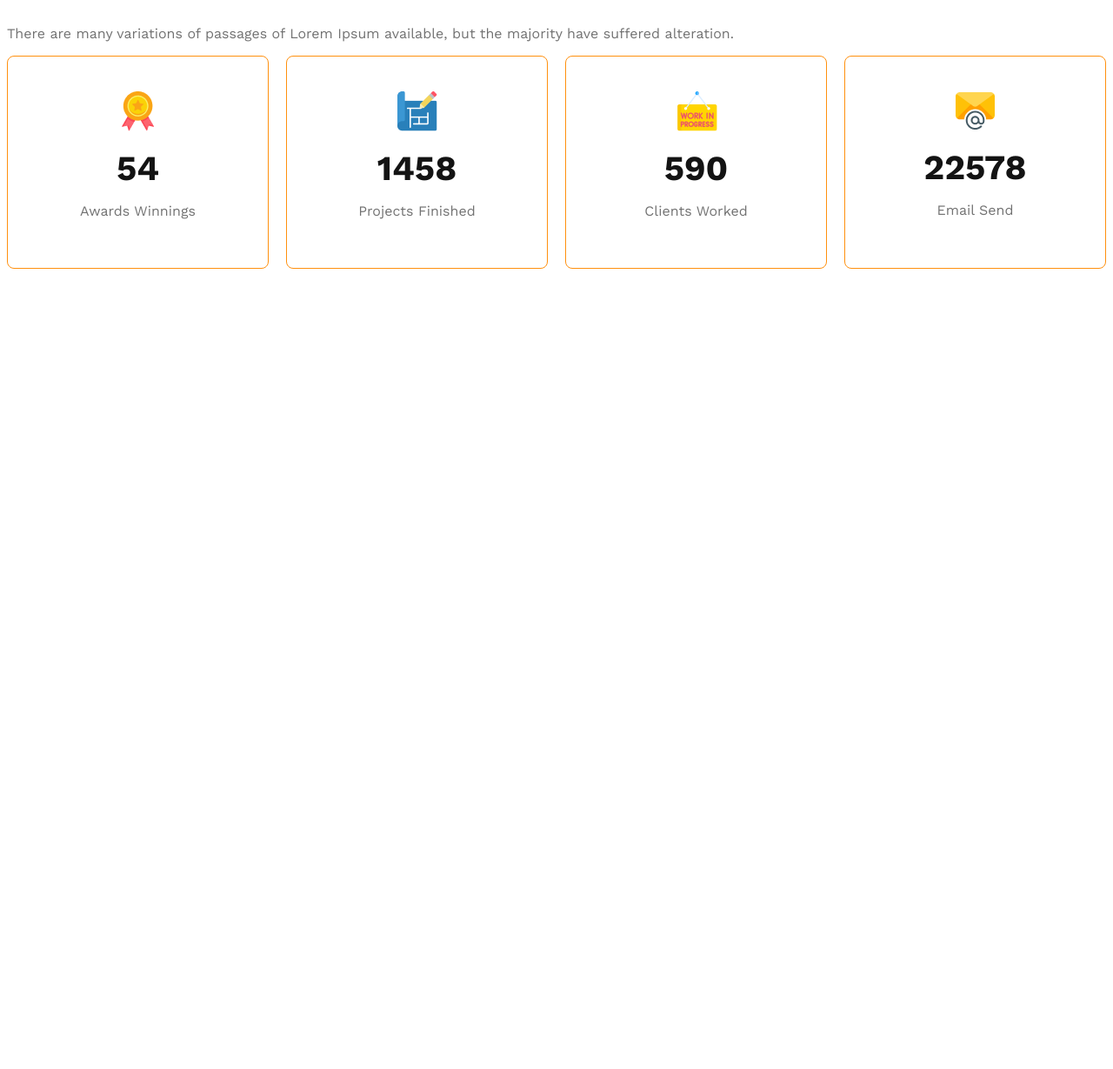
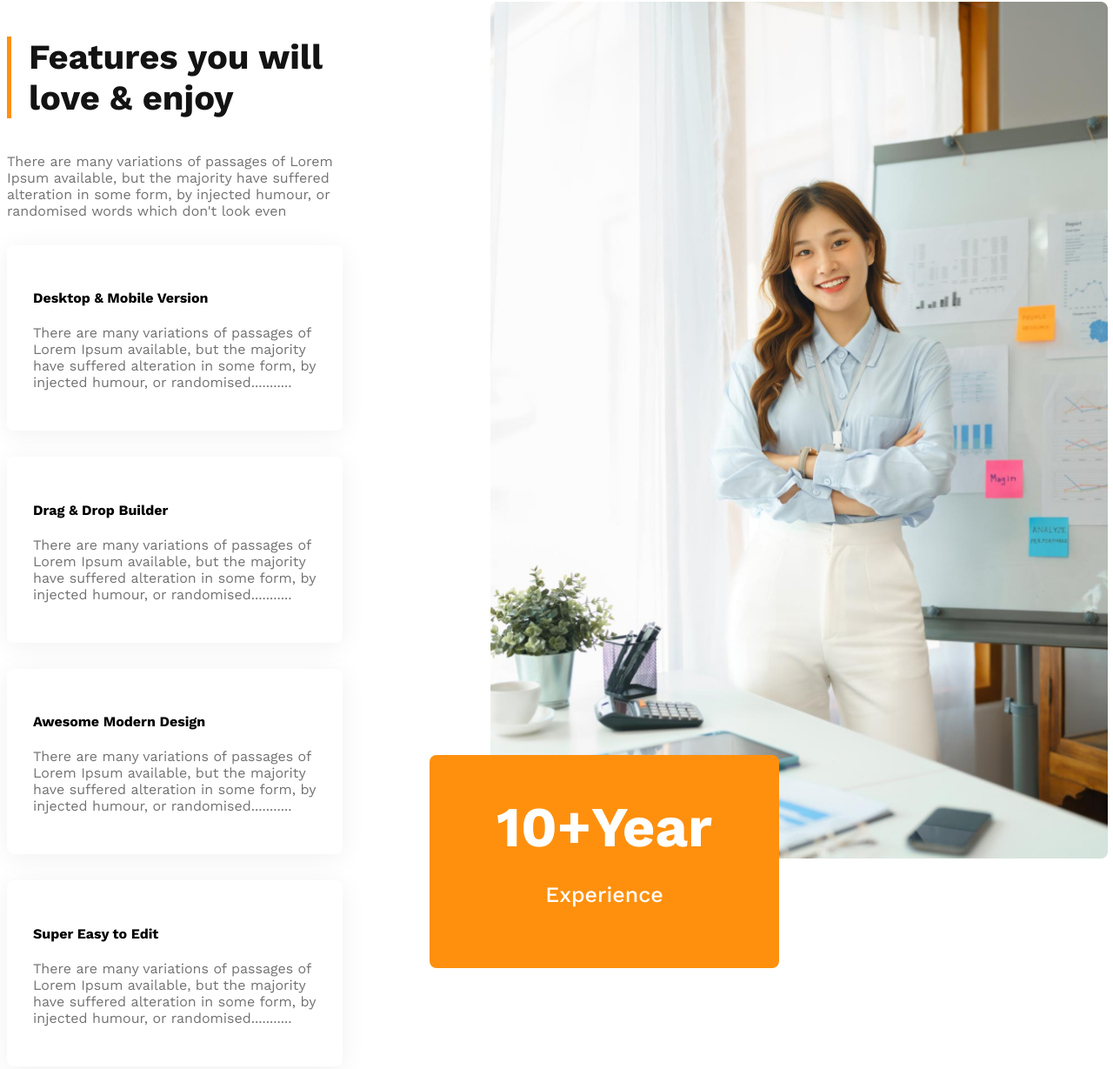
Before and after one commit to jonayeds/G3-Architect-project, a plain HTML site: page index.html in a window 1280 px wide. Shown: the part 1962-3191 px from the top of the page at 87% size. Before the commit the page ends 2279 px from the top, so only its background shows below. Drawn offline with nearby package versions, Linux system fonts and the light colour scheme.

Commit message:
project finished

```diff
--- a/index.html
+++ b/index.html
@@ -40,7 +40,35 @@
             <button class="btn-primary">Explore More</button>
         </div>
        </section>
-       <section class="features"></section>
+       <section class="features">
+        <div class="feature-texts">
+            <h3 class="section-subtitle">Features you will<br> love & enjoy</h3>
+            <p class="section-description">There are many variations of passages of Lorem Ipsum available, but the majority have suffered alteration in some form, by injected humour, or randomised words which don't look even</p>
+            <div class="feature-card">
+                <h4 class="feature-title">Desktop & Mobile Version</h4>
+                <p class="section-description">There are many variations of passages of Lorem Ipsum available, but the majority have suffered alteration in some form, by injected humour, or randomised...........</p>
+            </div>
+            <div class="feature-card">
+                <h4 class="feature-title">Drag & Drop Builder</h4>
+                <p class="section-description">There are many variations of passages of Lorem Ipsum available, but the majority have suffered alteration in some form, by injected humour, or randomised...........</p>
+            </div>
+            <div class="feature-card">
+                <h4 class="feature-title">Awesome Modern Design</h4>
+                <p class="section-description">There are many variations of passages of Lorem Ipsum available, but the majority have suffered alteration in some form, by injected humour, or randomised...........</p>
+            </div>
+            <div class="feature-card">
+                <h4 class="feature-title">Super Easy to Edit</h4>
+                <p class="section-description">There are many variations of passages of Lorem Ipsum available, but the majority have suffered alteration in some form, by injected humour, or randomised...........</p>
+            </div>
+        </div>
+        <div >
+            <img class="feature-img" src="images/architect.png" alt="">
+            <div class="ten-year-badge">
+                <h1>10+Year</h1>
+                <p>Experience</p>
+            </div>
+        </div>
+       </section>
        <section class="facts">
         <h3 class="section-subtitle">Some Facts</h3>
         <p class="section-description">There are many variations of passages of Lorem Ipsum available, but the majority have suffered alteration.</p>
@@ -67,6 +95,17 @@
             </div>
         </div>
        </section>
+       <section class="sponsors">
+        <h3 class="section-subtitle">Our Sponsors</h3>
+        <p class="section-description">There are many variations of passages of Lorem Ipsum available, but the majority have suffered alteration.</p>
+        <div class="sponsor-container">
+            <img src="images/sponsors/spotify.png" alt="">
+            <img src="images/sponsors/amazon.png" alt="">
+            <img src="images/sponsors/google.png" alt="">
+            <img src="images/sponsors/telerama.png" alt="">
+            <img src="images/sponsors/figma.png" alt="">
+        </div>
+       </section>
     </main>
     <footer></footer>
 </body>
--- a/styles/styles.css
+++ b/styles/styles.css
@@ -28,8 +28,6 @@
 
   font-weight: 700;
 }
-
-
 
 /* header styles */
 
@@ -106,7 +104,7 @@ main {
 
 /* facts section */
 
-.facts-card-container{
+.facts-card-container {
   display: grid;
 
   grid-template-columns: repeat(4, 1fr);
@@ -114,14 +112,73 @@ main {
   gap: 20px;
 }
 
-.card{
+.card {
   border-radius: 8px;
-border: 1px solid #FF900E;
+  border: 1px solid #ff900e;
   text-align: center;
   padding: 40px 60px;
 }
-.card .section-subtitle{
+.card .section-subtitle {
   margin: 15px 0;
+}
+
+/* sponsors styles */
+
+.sponsors {
+  text-align: center;
+}
+.sponsor-container {
+  display: flex;
+  justify-content: space-evenly;
+}
+.sponsor-container img {
+  max-width: 140px;
+}
+
+/* featured section styles */
+
+.features {
+  display: flex;
+  margin-top: 100px;
+  gap: 100px;
+}
+.feature-texts .feature-card {
+  border-radius: 8px;
+  background: #fff;
+  box-shadow: 0px 4px 30px 0px rgba(0, 0, 0, 0.06);
+  padding: 30px;
+  margin-top: 30px;
+}
+.feature-texts > .section-subtitle {
+  border-left: 5px solid #ff900e;
+  padding-left: 20px;
+}
+.ten-year-badge h1 {
+  color: #fff;
+  text-align: center;
+  font-size: 65px;
+  font-weight: 700;
+  margin: 0;
+
+}
+.ten-year-badge p {
+  color: #fff;
+  text-align: center;
+  font-size: 25px;
+  font-weight: 500;
+}
+.ten-year-badge {
+  border-radius: 8px;
+  background: #ff900e;
+  max-width: 342px;
+  padding: 45px 30px;
+  margin: 0;
+  position: relative;
+  bottom: 123px;
+}
+.feature-img{
+  margin-left: 70px;
+  height: 80%;
 }
 
 /* responsive media queries for small devices */
@@ -130,53 +187,65 @@ padding: 40px 60px;
     padding: 10px 10px;
     margin: 0;
   }
-  nav, .teams {
+  nav,
+  .teams {
     flex-direction: column;
   }
-  .teams-img-container{
+  .teams-img-container {
     grid-template-columns: 1fr;
     padding: 10px 10px;
   }
-  .teams-text{
+  .teams-text {
     padding: 0 0px;
   }
-  .facts-card-container{
+  .facts-card-container {
     grid-template-columns: 1fr;
     margin: 0 auto;
     justify-content: center;
     width: 342px;
     gap: 20px;
+  }
+  .card {
+    padding: 30px 0px;
+  }
+  .sponsor-container img {
+    max-width: 50px;
+  }
+  .features{
+    flex-direction: column;
 
   }
-  .card{
-    padding: 30px 0px;
-
-
+  .feature-img{
+    margin: 0;
+    width: 374px;
+  }
 }
 
-}
-
-/* media queries for media devices */
+/* media queries for medium devices */
 
 @media screen and (min-width: 577px) and (max-width: 992px) {
   nav {
     flex-direction: column;
   }
-  .teams{
+  .teams {
     flex-direction: column-reverse;
   }
   header {
     padding: 10px 10px;
     margin: 0;
   }
-  .teams-text{
+  .teams-text {
     padding: 0 30px;
   }
-  .facts-card-container{
+  .facts-card-container {
     grid-template-columns: repeat(2, 1fr);
     margin: 0 auto;
     width: 708px;
-
-
+  }
+  .sponsor-container img {
+    max-width: 80px;
+  }
+  .feature-img{
+    height: 500px;
   }
 }
```
Lines whose indentation alone changed are shown as unchanged.
